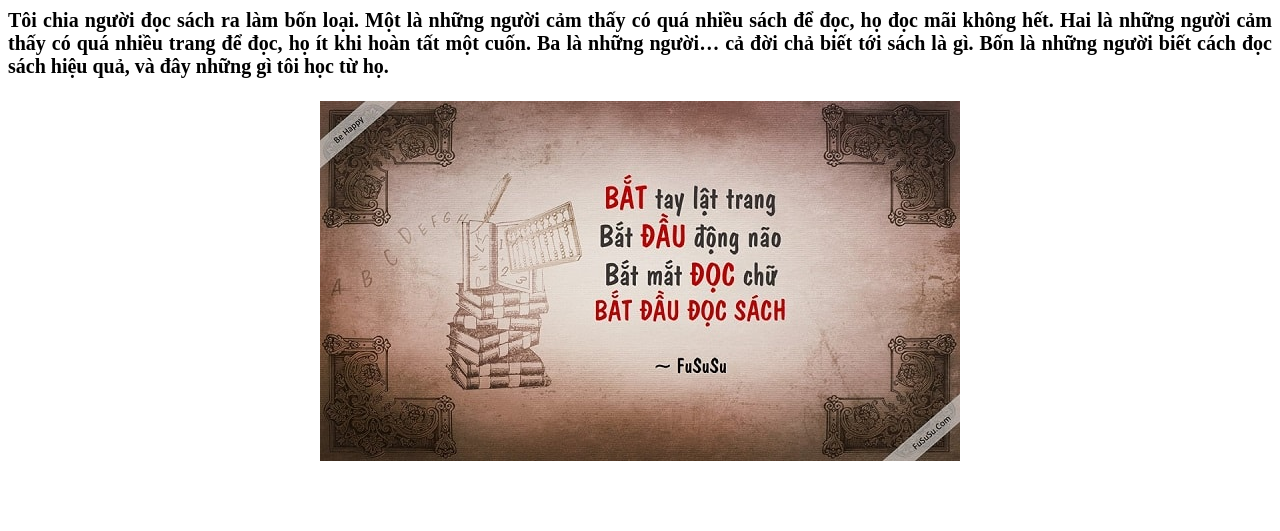
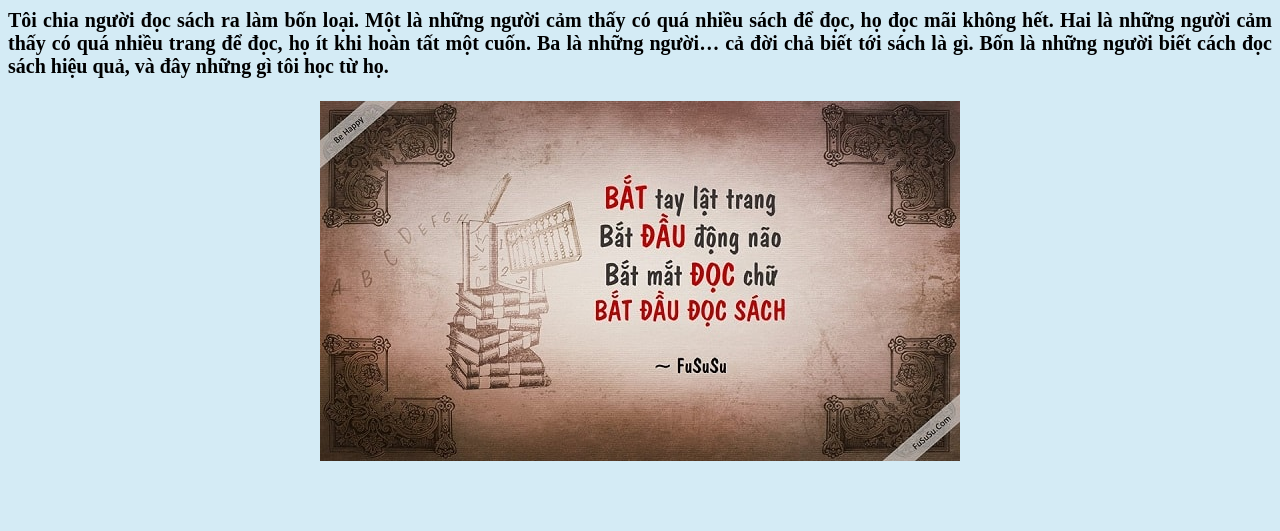
Before and after one commit to nguoicuagiono/trung1, a plain HTML site: page meodocsach.html in a window 1280 px wide. Shown: the part 76-607 px from the top of the page. Drawn offline with Linux system fonts and the light colour scheme.

Commit message:
Update meodocsach.css

```diff
--- a/css/meodocsach.css
+++ b/css/meodocsach.css
@@ -15,3 +15,6 @@
 .tiude{
     color: brown;
 }
+body{
+    background-color: rgb(212, 235, 245);
+}
```
